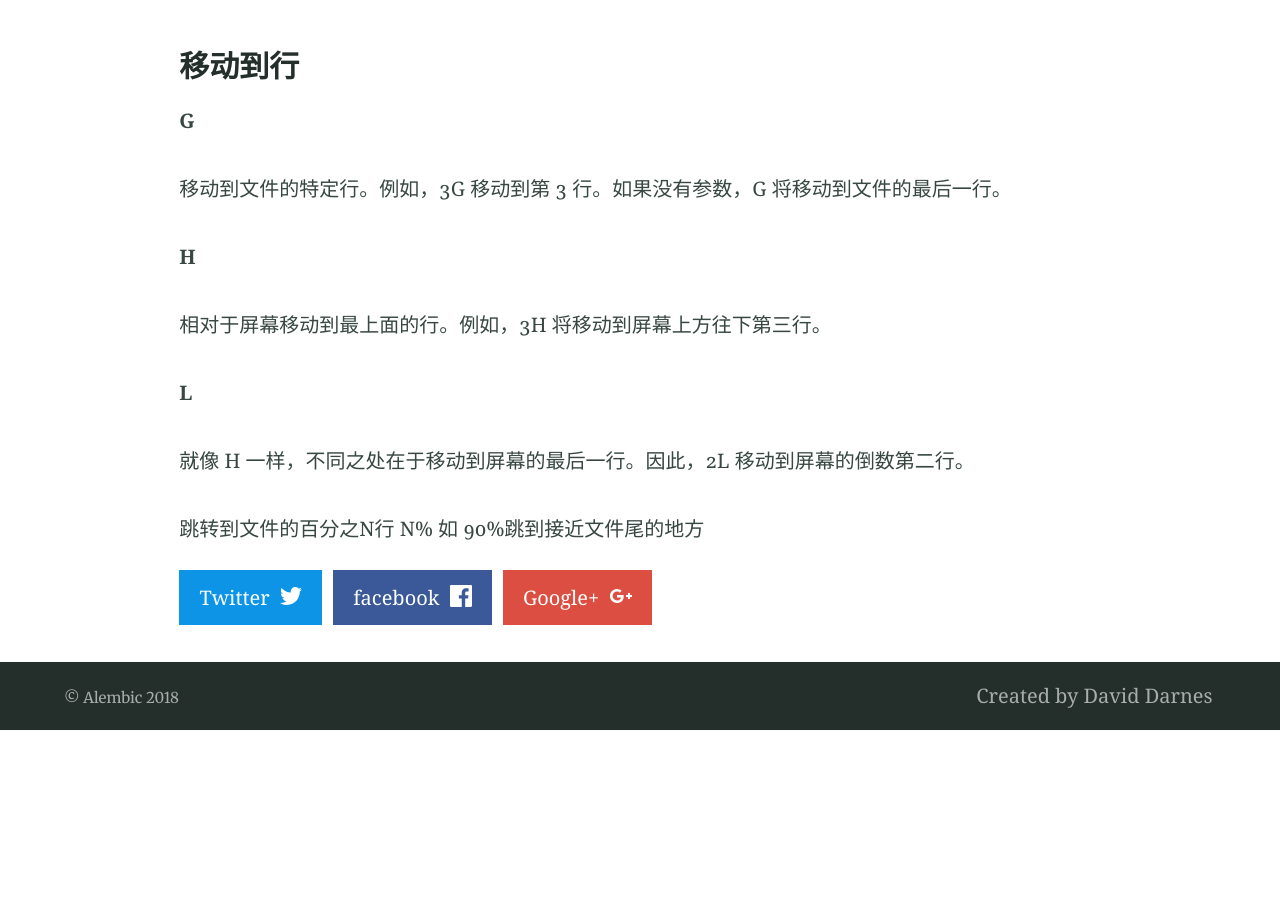
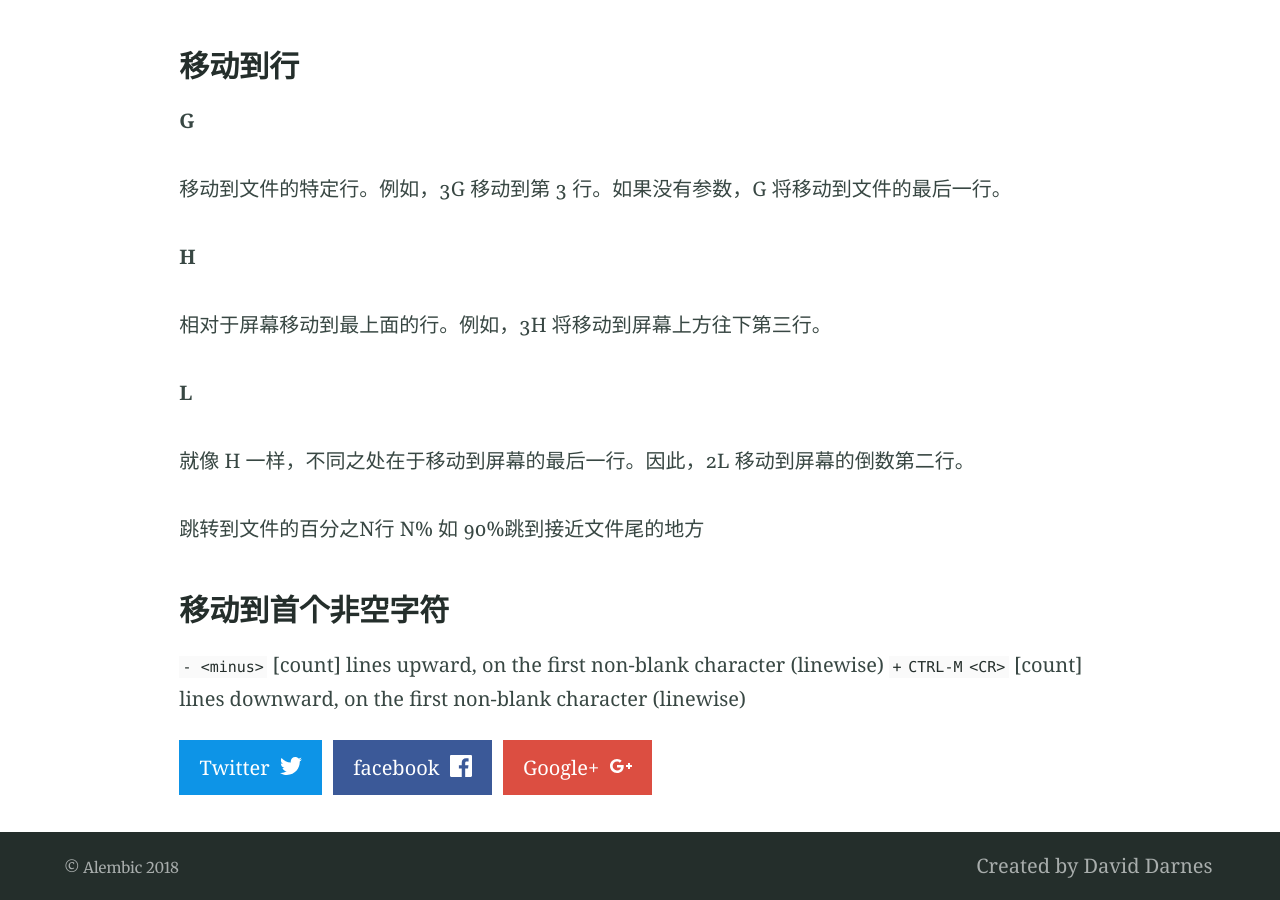
Before and after one commit to wudixm/wudixm.github.io, a Jekyll site: the page built from _posts/2017-09-02-VIM-HELP.md, in a window 1280 px wide and 900 px high, scrolled down 6582 px. Built offline with Jekyll 4.4.1, drawn with Linux system fonts in a browser that asks for light colours; our own code applies the rules of GitHub Pages for plain Markdown files; before the commit the page ends 7312 px from its top, so only the background shows below that.

Commit message:
first non block charactor -  and ctrl M

```diff
--- a/_posts/2017-09-02-VIM-HELP.md
+++ b/_posts/2017-09-02-VIM-HELP.md
@@ -305,3 +305,8 @@ Vi中的光标键是h, j, k, l，要在各个屏间切换，只需要先按一
 就像 H 一样，不同之处在于移动到屏幕的最后一行。因此，2L 移动到屏幕的倒数第二行。
 
 跳转到文件的百分之N行           N%  如 90%跳到接近文件尾的地方
+
+### 移动到首个非空字符
+
+ `- <minus>` [count] lines upward, on the first non-blank character (linewise)
+ `+``CTRL-M``<CR>`  [count] lines downward, on the first non-blank character (linewise)
```
